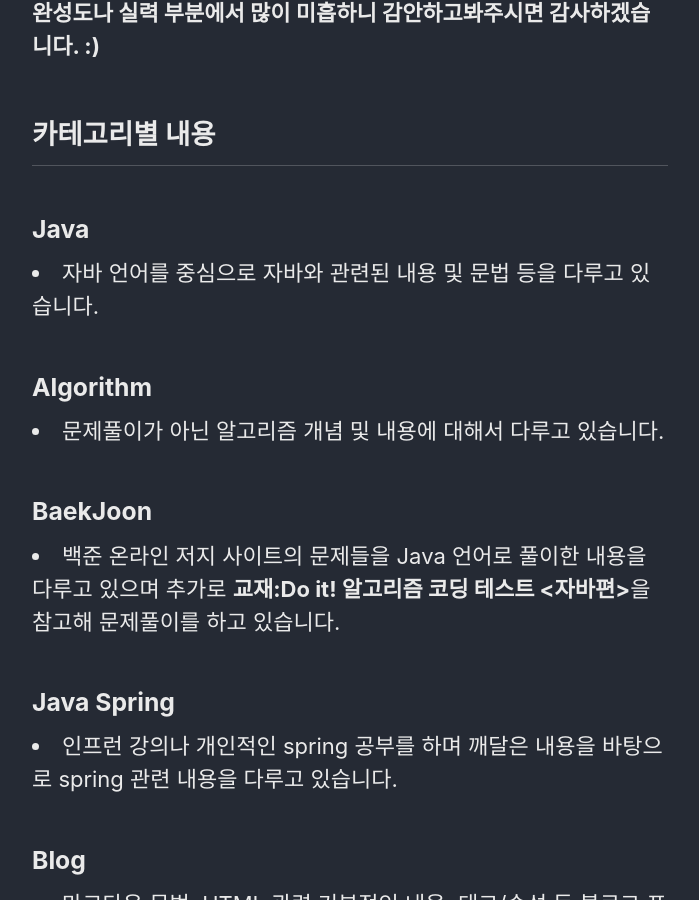
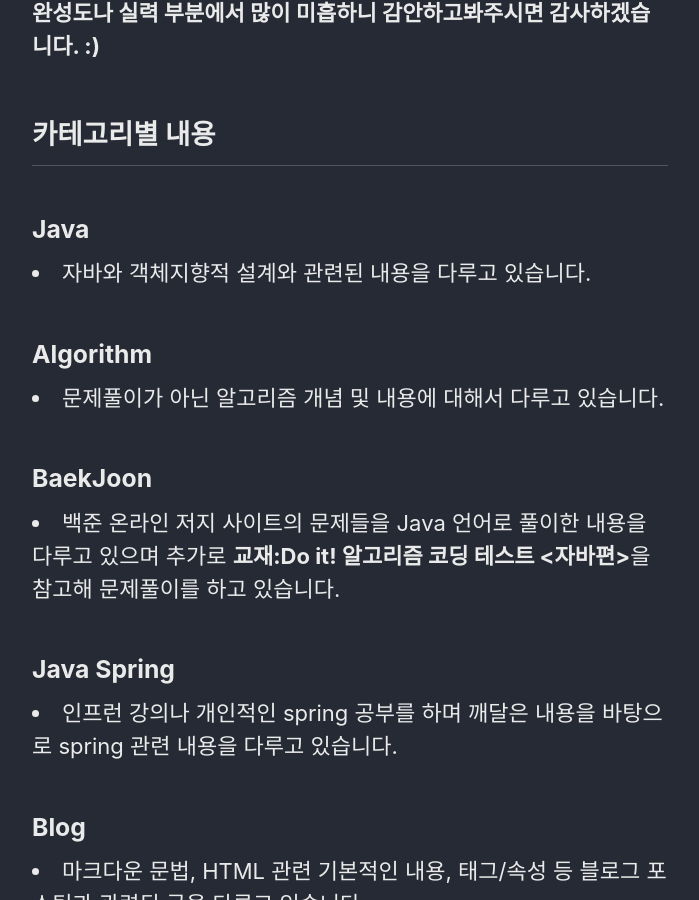
Before and after one commit to heebum99/heebum99.github.io, a Jekyll site: the page built from _pages/introduce.md, in a window 1280 px wide and 900 px high, scrolled down 535 px. Shown: the whole window, without its empty margins (290-989 px from the left). Built offline with Jekyll 4.4.1, drawn with Linux system fonts in a browser that asks for light colours; cached includes are drawn as plain includes; some web fonts are replaced.

Commit message:
intoduce page.Update

```diff
--- a/_pages/introduce.md
+++ b/_pages/introduce.md
@@ -11,7 +11,7 @@ permalink: "/introduce/"
 
 ## 카테고리별 내용
 ### Java
-<li>자바 언어를 중심으로 자바와 관련된 내용 및 문법 등을 다루고 있습니다.</li>
+<li>자바와 객체지향적 설계와 관련된 내용을 다루고 있습니다.</li>
 
 ### Algorithm
 <li>문제풀이가 아닌 알고리즘 개념 및 내용에 대해서 다루고 있습니다.</li>
```
